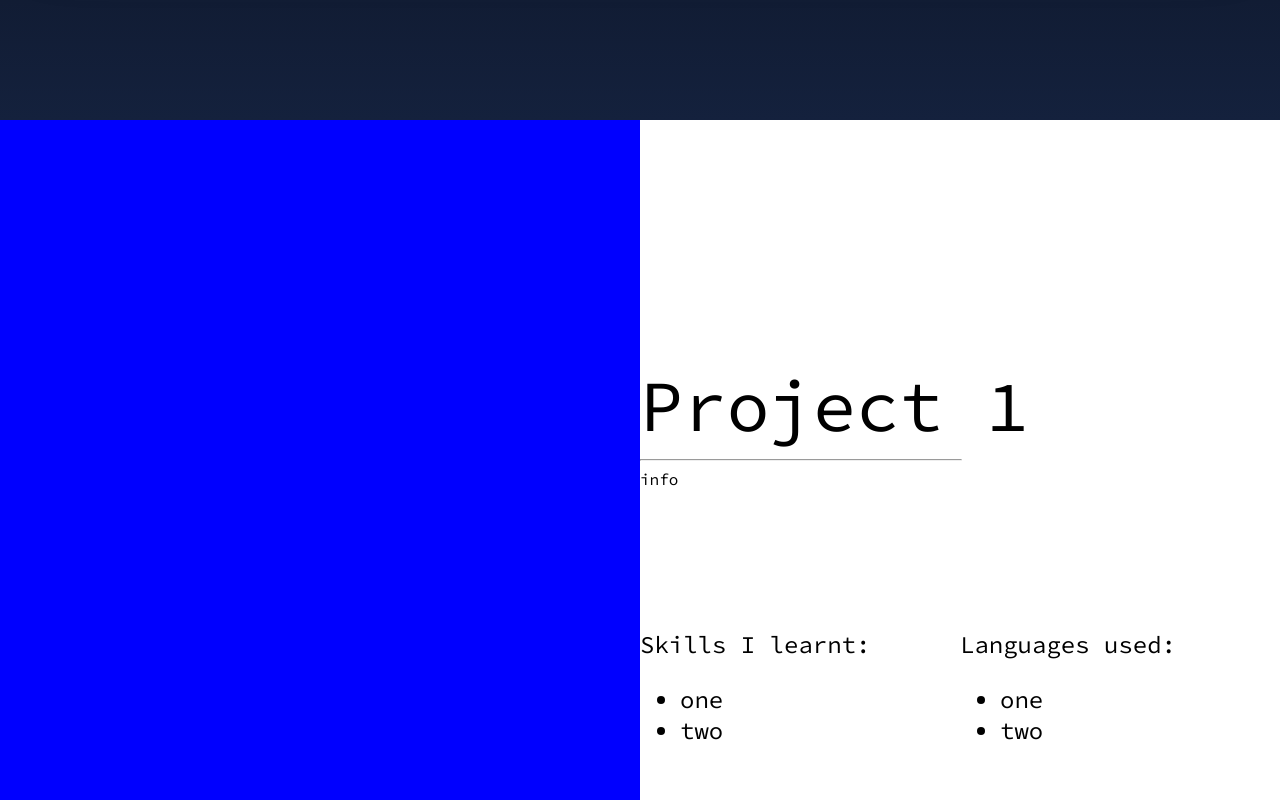
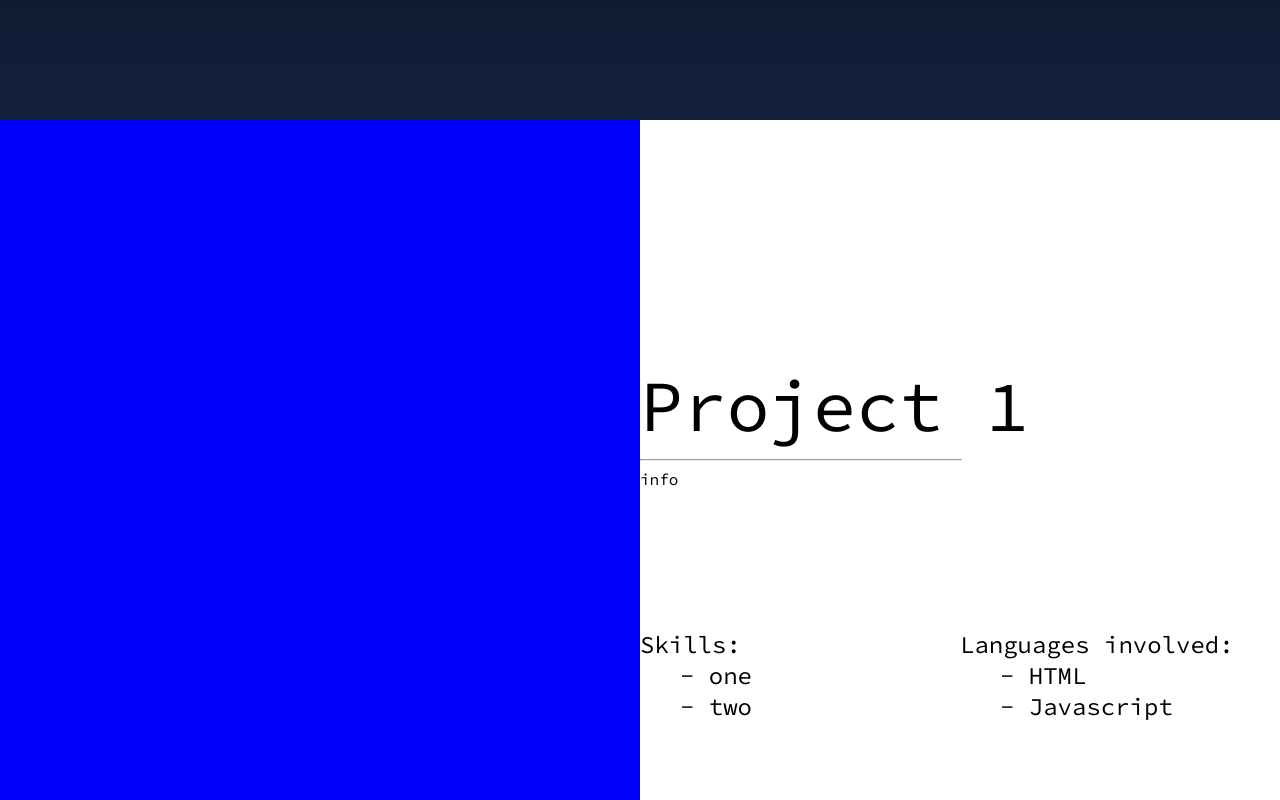
Before and after one commit to SomeGuy365/Portfolio, a React (Vite) app in the folder Portfolio/: page / in a window 1280 px wide. Shown: the part 680-1480 px from the top of the page. Built offline with nearby package versions, Linux system fonts and the light colour scheme.

Commit message:
Fixed scroll-snap issues!!! changed project list style

```diff
--- a/Portfolio/src/App.css
+++ b/Portfolio/src/App.css
@@ -199,13 +199,7 @@ nav > div {
 
 .project-scroll-wrapper {
   height: 100vh;
-  scroll-snap-type: y proximity;
-  overflow-y: scroll;
   scrollbar-width: none;
-}
-
-.project-scroll-wrapper ::-webkit-scrollbar {
-  background-color: red;
 }
 
 .project-scroll-wrapper > div {
--- a/Portfolio/src/App.tsx
+++ b/Portfolio/src/App.tsx
@@ -1,6 +1,8 @@
 import "./App.css";
 import { Navbar } from "./Components/navbar";
 import Projectcomponent from "./Components/project";
+import { useScrollValue } from "./hooks/useScrollValue";
+import { useWindowDimesions } from "./hooks/useWindowDimensions";
 
 function Showcase() {
   return (
@@ -20,49 +22,9 @@ function Showcase() {
   );
 }
 
-// function Projects() {
-//   return (
-//     <>
-//       <div className="project">
-//         <div className="project-img"></div>
-//         <div className="project-desc">
-//           <div className="project-title">[Title]</div>
-//           <hr style={{width: '50%',marginLeft: 0}}/>
-//           <div className="project-info">[long parahgraph]</div>
-//           <div className="project-list-cont">
-//             <div className="project-skills">
-//               Skills I learnt:
-//               <ul>
-//                 <li>Skill 1</li>
-//                 <li>Skill 2</li>
-//                 <li>Skill 3</li>
-//                 <li>Skill 4</li>
-//               </ul>
-//             </div>
-//             <div className="project-lang">
-//               Languages used:
-//               <ul>
-//                 <li>HTML</li>
-//                 <li>CSS</li>
-//                 <li>Javascript</li>
-//               </ul>
-//             </div>
-//           </div>
-//         </div>
-//       </div>
-//       <div className="project">
-//         <div className="project-desc">left</div>
-//         <div className="project-img">right</div>
-//       </div>
-//       <div className="project">
-//         <div className="project-img">left</div>
-//         <div className="project-desc">right</div>
-//       </div>
-//     </>
-//   );
-// }
-
 function App() {
+  const scrollposition = useScrollValue();
+  const { height } = useWindowDimesions();
 
   return (
     <>
@@ -71,12 +33,24 @@ function App() {
       </div>
       <div className="main-scroll-wrapper">
         <Showcase />
-        <div className="project-scroll-wrapper" id="project-scroll-wrapper">
+        <div
+          className="project-scroll-wrapper"
+          style={
+            scrollposition > height - 40
+              ? {
+                  scrollSnapType: "y mandatory",
+                  overflowY: "scroll",
+                }
+              : {
+                  backgroundColor: "blue",
+                }
+          }
+        >
           <Projectcomponent
             title="Project 1"
             info="info"
             skills={["one", "two"]}
-            languages={["one", "two"]}
+            languages={["HTML", "Javascript"]}
           />
           <Projectcomponent
             title="Project 2"
--- a/Portfolio/src/Components/navbar.tsx
+++ b/Portfolio/src/Components/navbar.tsx
@@ -5,11 +5,11 @@ export const Navbar = () => {
   const scrollposition = useScrollValue();
   const { height } = useWindowDimesions();
 
-  console.log(scrollposition)
+  console.log(scrollposition);
 
   return (
     <>
-      {scrollposition < 100 ? (
+      {scrollposition < 200 ? (
         <nav className="navhigh">
           <div
             className="navi1"
--- a/Portfolio/src/Components/project.tsx
+++ b/Portfolio/src/Components/project.tsx
@@ -11,8 +11,6 @@ const Projectcomponent: React.FC<Props> = ({
   skills,
   languages,
 }) => {
-
-
   return (
     <div className="project">
       <div className="project-img"></div>
@@ -22,18 +20,18 @@ const Projectcomponent: React.FC<Props> = ({
         <div className="project-info">{info}</div>
         <div className="project-list-cont">
           <div className="project-skills">
-            Skills I learnt:
-            <ul>
+            Skills:
+            <ul style={{ marginTop: 0 }}>
               {skills.map((skill) => {
-                return <li>{skill}</li>;
+                return <div>- {skill}</div>;
               })}
             </ul>
           </div>
           <div className="project-lang">
-            Languages used:
-            <ul>
+            Languages involved:
+            <ul style={{ marginTop: 0 }}>
               {languages.map((language) => {
-                return <li>{language}</li>;
+                return <div>- {language}</div>;
               })}
             </ul>
           </div>
@@ -43,4 +41,4 @@ const Projectcomponent: React.FC<Props> = ({
   );
 };
 
-export default Projectcomponent
+export default Projectcomponent;
```
